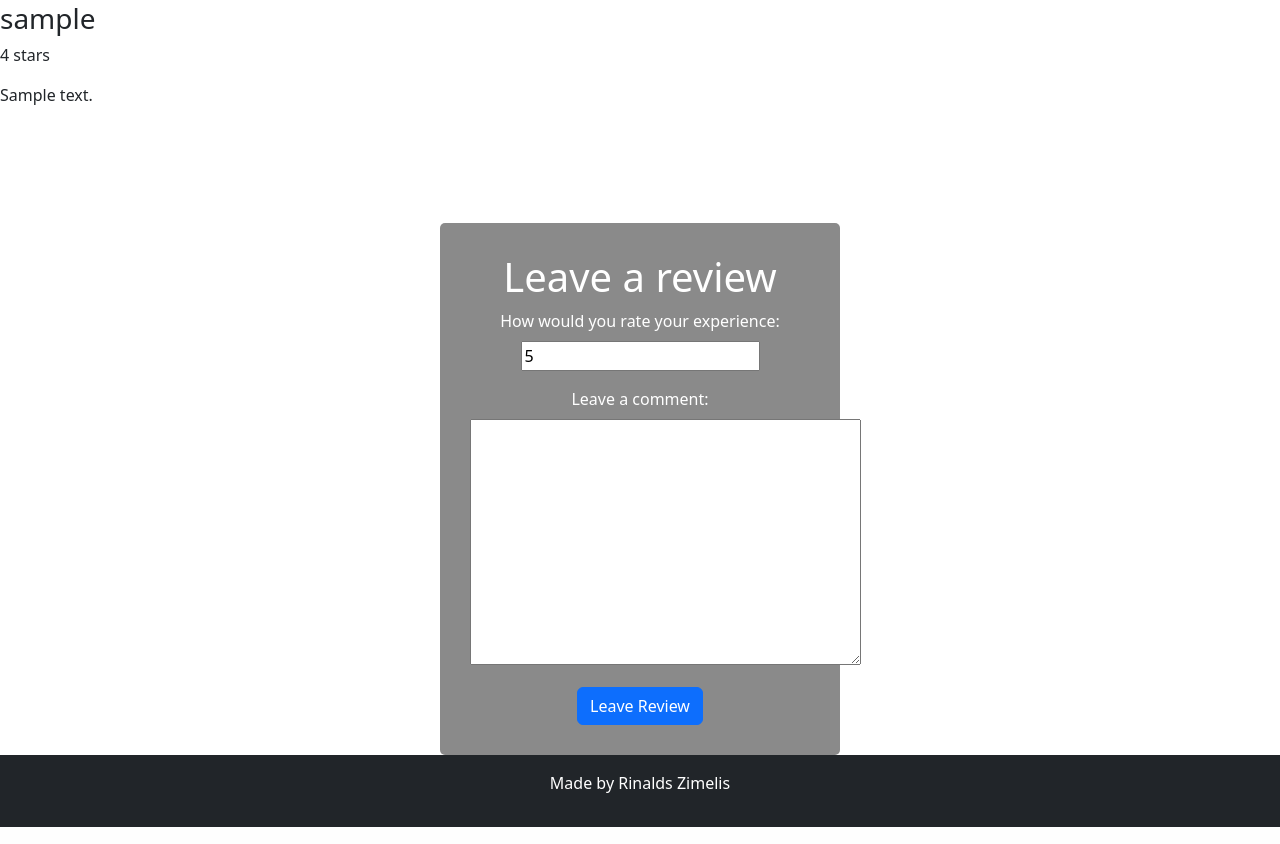
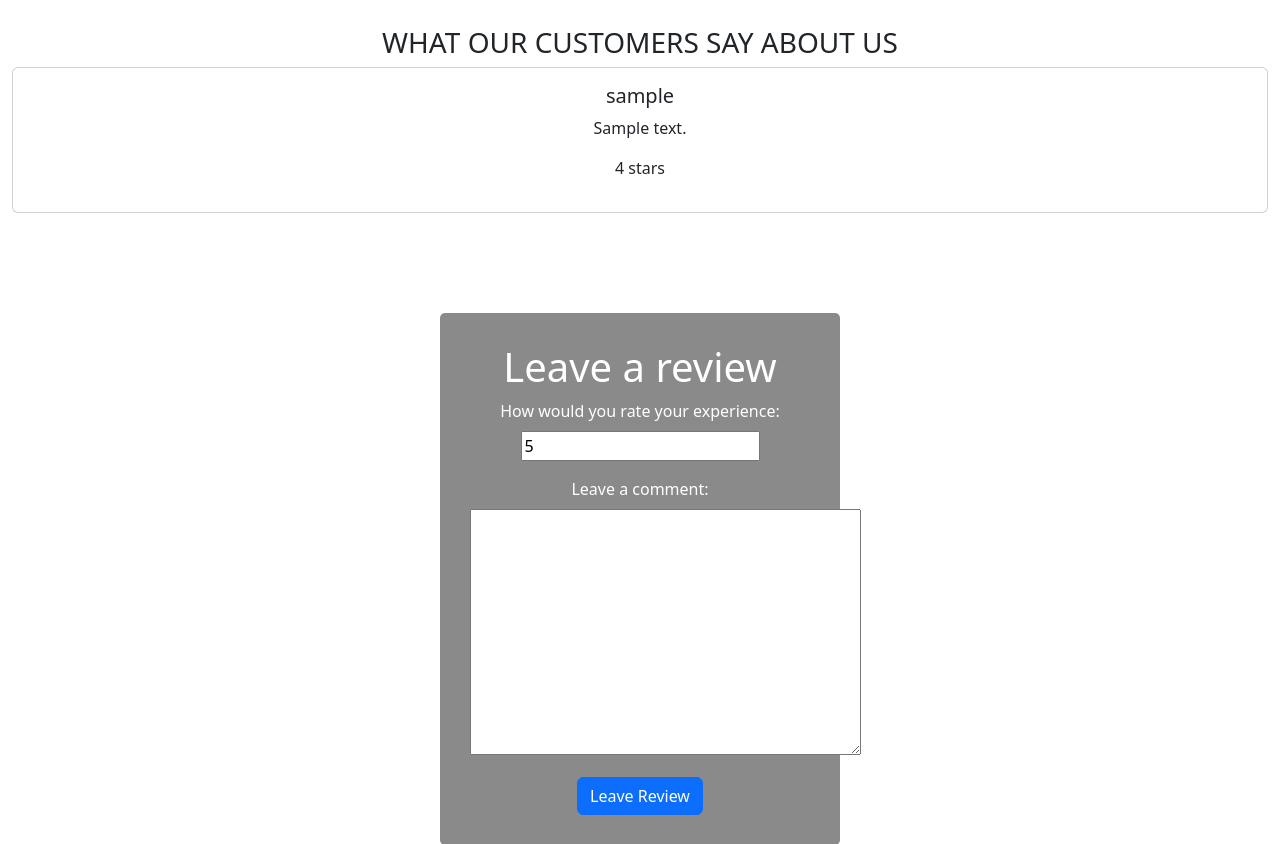
Before and after one commit to rinalds98/Savory-Junction, a Django app: page / in a window 1280 px wide. Shown: the part 1951-2795 px from the top of the page. Run offline with Django 3.2, Linux system fonts and the light colour scheme; tables that the repository leaves empty hold one stand-in row (values such as "Sample post"); grey boxes are pictures that could not be loaded.

Commit message:
Add bootstrap css to review section

```diff
--- a/templates/index.html
+++ b/templates/index.html
@@ -23,8 +23,7 @@
 
 <div class="menu-wrapper">
   <h2 class="text-center" id="menu">This is our menu</h2>
-      <img class="img" id="food-menu"
-        src="https://res.cloudinary.com/dgd9rq3qb/image/upload/v1680380820/menu_ocoax2.jpg">
+  <img class="img" id="food-menu" src="https://res.cloudinary.com/dgd9rq3qb/image/upload/v1680380820/menu_ocoax2.jpg">
 
   <div class="row">
 
@@ -50,12 +49,21 @@
     </div>
   </div>
 </div>
-<div class="reviews">
+<div class="container-fluid mt-4">
+  <h3 class="text-center text-uppercase">What our customers say about us</h3>
+  <div class="row">
     {% for review in reviews %}
-  <h3>{{ review.user_name }}</h3>
+    <div class="col">
+      <div class="card">
+        <div class="card-body text-center">
+          <h5 class="card-title">{{ review.user_name }}</h5>
+          <p class="card-text">{{ review.comment }}</p>
           <p>{{ review.rating }} stars</p>
-  <p>{{ review.comment }}</p>
+        </div>
+      </div>
+    </div>
     {% endfor %}
+  </div>
 </div>
 <div class="review-wrapper">
   <div class="form-input text-center">
@@ -63,7 +71,8 @@
       {% csrf_token %}
       <h1>Leave a review</h1>
       <div class="mb-3">
-          <label class="form-label" for="{{ review_form.rating.id_for_label }}">How would you rate your experience:</label>
+        <label class="form-label" for="{{ review_form.rating.id_for_label }}">How would you rate your
+          experience:</label>
         <div>
           {{ review_form.rating}}
         </div>
@@ -78,4 +87,7 @@
     </form>
   </div>
 </div>
+
+
+
 {% endblock %}
```
Lines whose indentation alone changed are shown as unchanged.
